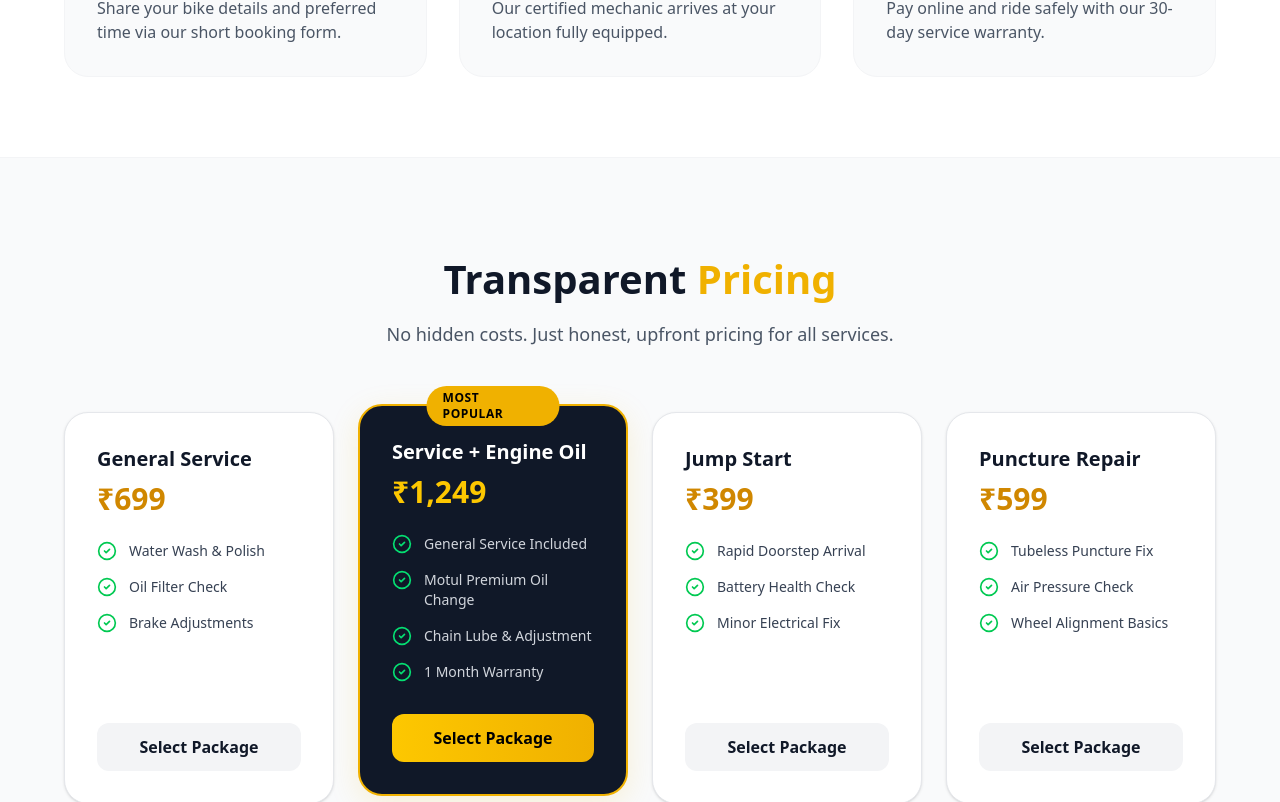
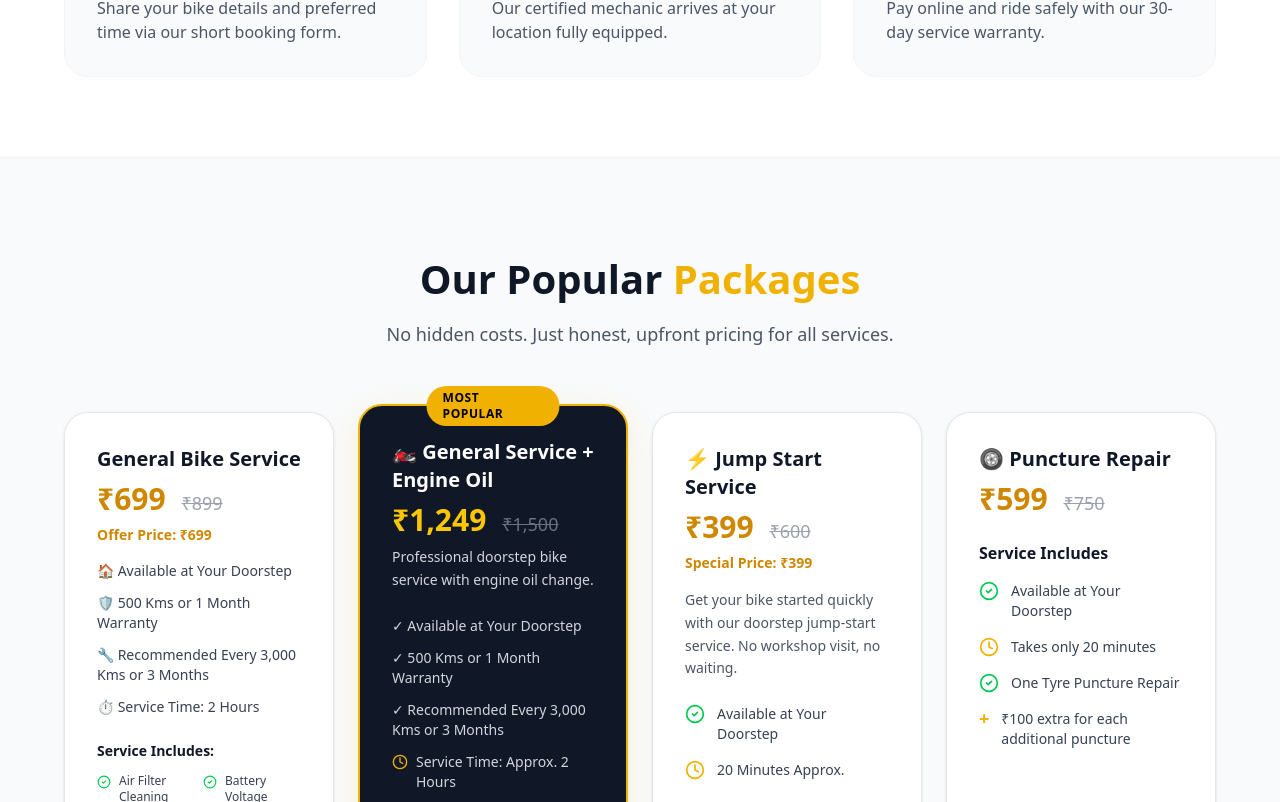
Before and after one commit to bikeservice134-wq/Yes-bike-repair-, a React (Vite) app: page / in a window 1280 px wide. Shown: the part 1998-2800 px from the top of the page. Built offline with nearby package versions, Linux system fonts and the light colour scheme.

Commit message:
feat: improve SEO metadata and update app state
Refine title and meta tags for better search visibility, update project metadata, and add "booking-success" view to application state to support post-booking flows.

```diff
--- a/metadata.json
+++ b/metadata.json
@@ -1,6 +1,6 @@
 {
-  "name": "Yes bike service",
-  "description": "Professional doorstep bike repair and service landing page.",
+  "name": "Yes Bike Service",
+  "description": "Book expert doorstep bike service, repair, jump start, and engine oil change. Get a certified mechanic at your home in 20 minutes.",
   "requestFramePermissions": [],
   "majorCapabilities": [
     "MAJOR_CAPABILITY_SERVER_SIDE_GEMINI_API"
--- a/src/App.tsx
+++ b/src/App.tsx
@@ -1,7 +1,7 @@
 import React, { useState, useEffect } from 'react';
 import {
   Wrench, Clock, Shield, Star, CheckCircle2, ChevronDown, ChevronUp, MapPin,
-  Phone, User, Smartphone, Settings, Bike, X, ArrowRight, Instagram, Facebook, Twitter, Sun, Moon, Map
+  Phone, User, Smartphone, Settings, Bike, X, ArrowRight, Instagram, Facebook, Twitter, Sun, Moon, Map, MessageCircle
 } from 'lucide-react';
 import logoUrl from './assets/images/premium_bike_logo_1788163395781.jpg';
 import coverageMapUrl from './assets/images/coverage_map_illustration_1787573120801.jpg';
@@ -42,7 +42,7 @@ export default function App() {
   const [packageSuccess, setPackageSuccess] = useState(false);
   const [heroVehicle, setHeroVehicle] = useState("Bike");
   const [activeFaq, setActiveFaq] = useState<number | null>(null);
-  const [currentView, setCurrentView] = useState<"home" | "privacy" | "terms">("home");
+  const [currentView, setCurrentView] = useState<"home" | "privacy" | "terms" | "booking-success">("home");
   const [isDark, setIsDark] = useState(() => {
     if (typeof window !== 'undefined') {
       const saved = localStorage.getItem('theme');
@@ -156,7 +156,8 @@ export default function App() {
                     const whatsappNumber = "917090400617";
                     const whatsappUrl = `https://wa.me/${whatsappNumber}?text=${encodeURIComponent(message)}`;
                     window.open(whatsappUrl, '_blank');
-                    setHeroSuccess(true);
+                    setCurrentView('booking-success');
+                    window.scrollTo(0, 0);
                   }}>
                     <div className="grid grid-cols-2 gap-2 mb-5">
                       <button type="button" onClick={() => setHeroVehicle('Bike')} className={`py-2.5 px-3 rounded-xl font-bold flex items-center justify-center gap-2 transition-all ${heroVehicle === 'Bike' ? 'bg-yellow-500 text-black shadow-[0_4px_12px_rgba(234,179,8,0.3)]' : 'bg-gray-50 dark:bg-[#101010] text-gray-600 dark:text-[#bdbdbd] border border-gray-200 dark:border-[#333] hover:border-yellow-500/50'}`}>🏍️ Bike</button>
@@ -326,7 +327,7 @@ export default function App() {
               <div className="max-w-6xl mx-auto">
                 <div className="text-center mb-16">
                   <h2 className="text-[36px] md:text-[40px] font-bold mb-4 leading-tight text-gray-900 dark:text-white">
-                    Transparent <span className="text-yellow-500 dark:text-yellow-400">Pricing</span>
+                    Our Popular <span className="text-yellow-500 dark:text-yellow-400">Packages</span>
                   </h2>
                   <p className="text-gray-600 dark:text-[#bdbdbd] max-w-2xl mx-auto text-lg">No hidden costs. Just honest, upfront pricing for all services.</p>
                 </div>
@@ -334,52 +335,92 @@ export default function App() {
                 <div className="grid grid-cols-1 md:grid-cols-2 lg:grid-cols-4 gap-6">
                   {/* Pkg 1 */}
                   <div className="bg-white dark:bg-[#1a1a1a] rounded-[24px] border border-gray-200 dark:border-[#333] p-8 flex flex-col shadow-sm hover:shadow-xl transition-all duration-300 relative group">
-                    <h3 className="text-xl font-bold text-gray-900 dark:text-white mb-2">General Service</h3>
-                    <div className="text-3xl font-black text-yellow-600 dark:text-yellow-500 mb-6">₹699</div>
-                    <ul className="space-y-4 mb-8 flex-1">
-                      <li className="flex items-start gap-3 text-sm text-gray-700 dark:text-gray-300 font-medium"><CheckCircle2 className="w-5 h-5 text-green-500 shrink-0" /> Water Wash & Polish</li>
-                      <li className="flex items-start gap-3 text-sm text-gray-700 dark:text-gray-300 font-medium"><CheckCircle2 className="w-5 h-5 text-green-500 shrink-0" /> Oil Filter Check</li>
-                      <li className="flex items-start gap-3 text-sm text-gray-700 dark:text-gray-300 font-medium"><CheckCircle2 className="w-5 h-5 text-green-500 shrink-0" /> Brake Adjustments</li>
+                    <h3 className="text-xl font-bold text-gray-900 dark:text-white mb-2">General Bike Service</h3>
+                    <div className="text-3xl font-black text-yellow-600 dark:text-yellow-500 mb-2">₹699 <span className="text-lg text-gray-400 line-through font-medium ml-2">₹899</span></div>
+                    <p className="text-sm font-bold text-yellow-600 dark:text-yellow-500 mb-4">Offer Price: ₹699</p>
+
+                    <ul className="space-y-3 mb-6">
+                      <li className="flex items-start gap-2 text-sm text-gray-700 dark:text-gray-300 font-medium">🏠 Available at Your Doorstep</li>
+                      <li className="flex items-start gap-2 text-sm text-gray-700 dark:text-gray-300 font-medium">🛡️ 500 Kms or 1 Month Warranty</li>
+                      <li className="flex items-start gap-2 text-sm text-gray-700 dark:text-gray-300 font-medium">🔧 Recommended Every 3,000 Kms or 3 Months</li>
+                      <li className="flex items-start gap-2 text-sm text-gray-700 dark:text-gray-300 font-medium">⏱️ Service Time: 2 Hours</li>
                     </ul>
-                    <button onClick={() => { setSelectedPackage({name: 'General Service', price: '₹699'}); setIsPackageModalOpen(true); }} className="w-full bg-gray-100 dark:bg-[#2a2a2a] hover:bg-yellow-500 dark:hover:bg-yellow-500 text-gray-900 dark:text-white hover:text-black px-4 py-3 rounded-xl font-bold transition-colors">Select Package</button>
+
+                    <p className="font-bold text-gray-900 dark:text-white mb-3 text-sm">Service Includes:</p>
+                    <ul className="mb-8 flex-1 grid grid-cols-1 sm:grid-cols-2 lg:grid-cols-1 xl:grid-cols-2 gap-2">
+                      <li className="flex items-start gap-2 text-xs text-gray-700 dark:text-gray-300"><CheckCircle2 className="w-3.5 h-3.5 text-green-500 shrink-0 mt-0.5" /> Air Filter Cleaning</li>
+                      <li className="flex items-start gap-2 text-xs text-gray-700 dark:text-gray-300"><CheckCircle2 className="w-3.5 h-3.5 text-green-500 shrink-0 mt-0.5" /> Battery Voltage Check</li>
+                      <li className="flex items-start gap-2 text-xs text-gray-700 dark:text-gray-300"><CheckCircle2 className="w-3.5 h-3.5 text-green-500 shrink-0 mt-0.5" /> Brake Service</li>
+                      <li className="flex items-start gap-2 text-xs text-gray-700 dark:text-gray-300"><CheckCircle2 className="w-3.5 h-3.5 text-green-500 shrink-0 mt-0.5" /> Cables & Levers Adj.</li>
+                      <li className="flex items-start gap-2 text-xs text-gray-700 dark:text-gray-300"><CheckCircle2 className="w-3.5 h-3.5 text-green-500 shrink-0 mt-0.5" /> Chain Tension Check</li>
+                      <li className="flex items-start gap-2 text-xs text-gray-700 dark:text-gray-300"><CheckCircle2 className="w-3.5 h-3.5 text-green-500 shrink-0 mt-0.5" /> Clutch Greasing</li>
+                      <li className="flex items-start gap-2 text-xs text-gray-700 dark:text-gray-300"><CheckCircle2 className="w-3.5 h-3.5 text-green-500 shrink-0 mt-0.5" /> Dry Wash</li>
+                      <li className="flex items-start gap-2 text-xs text-gray-700 dark:text-gray-300"><CheckCircle2 className="w-3.5 h-3.5 text-green-500 shrink-0 mt-0.5" /> Electrical Check-up</li>
+                      <li className="flex items-start gap-2 text-xs text-gray-700 dark:text-gray-300"><CheckCircle2 className="w-3.5 h-3.5 text-green-500 shrink-0 mt-0.5" /> Engine Oil Check</li>
+                      <li className="flex items-start gap-2 text-xs text-gray-700 dark:text-gray-300"><CheckCircle2 className="w-3.5 h-3.5 text-green-500 shrink-0 mt-0.5" /> Greasing & Lube</li>
+                      <li className="flex items-start gap-2 text-xs text-gray-700 dark:text-gray-300"><CheckCircle2 className="w-3.5 h-3.5 text-green-500 shrink-0 mt-0.5" /> Oil Leakage Check</li>
+                      <li className="flex items-start gap-2 text-xs text-gray-700 dark:text-gray-300"><CheckCircle2 className="w-3.5 h-3.5 text-green-500 shrink-0 mt-0.5" /> Spark Plug Cleaning</li>
+                    </ul>
+                    <button onClick={() => { setSelectedPackage({name: 'General Bike Service', price: '₹699'}); setIsPackageModalOpen(true); }} className="w-full bg-gray-100 dark:bg-[#2a2a2a] hover:bg-yellow-500 dark:hover:bg-yellow-500 text-gray-900 dark:text-white hover:text-black px-4 py-3 rounded-xl font-bold transition-colors mt-auto">Select Package</button>
                   </div>
 
                   {/* Pkg 2 */}
                   <div className="bg-gray-900 dark:bg-[#161616] rounded-[24px] border-2 border-yellow-500 p-8 flex flex-col shadow-[0_8px_30px_rgba(234,179,8,0.15)] relative transform md:-translate-y-2">
                     <div className="absolute top-0 left-1/2 -translate-x-1/2 -translate-y-1/2 bg-yellow-500 text-black px-4 py-1 rounded-full text-xs font-bold uppercase tracking-wider">Most Popular</div>
-                    <h3 className="text-xl font-bold text-white mb-2">Service + Engine Oil</h3>
-                    <div className="text-3xl font-black text-yellow-400 mb-6">₹1,249</div>
-                    <ul className="space-y-4 mb-8 flex-1">
-                      <li className="flex items-start gap-3 text-sm text-gray-300 font-medium"><CheckCircle2 className="w-5 h-5 text-green-400 shrink-0" /> General Service Included</li>
-                      <li className="flex items-start gap-3 text-sm text-gray-300 font-medium"><CheckCircle2 className="w-5 h-5 text-green-400 shrink-0" /> Motul Premium Oil Change</li>
-                      <li className="flex items-start gap-3 text-sm text-gray-300 font-medium"><CheckCircle2 className="w-5 h-5 text-green-400 shrink-0" /> Chain Lube & Adjustment</li>
-                      <li className="flex items-start gap-3 text-sm text-gray-300 font-medium"><CheckCircle2 className="w-5 h-5 text-green-400 shrink-0" /> 1 Month Warranty</li>
+                    <h3 className="text-xl font-bold text-white mb-2 flex items-center gap-2">🏍️ General Service + Engine Oil</h3>
+                    <div className="text-3xl font-black text-yellow-400 mb-2">₹1,249 <span className="text-lg text-gray-500 line-through font-medium ml-2">₹1,500</span></div>
+                    <p className="text-sm font-medium text-gray-300 mb-6 leading-relaxed">Professional doorstep bike service with engine oil change.</p>
+
+                    <ul className="space-y-3 mb-6">
+                      <li className="flex items-start gap-2 text-sm text-gray-300 font-medium">✓ Available at Your Doorstep</li>
+                      <li className="flex items-start gap-2 text-sm text-gray-300 font-medium">✓ 500 Kms or 1 Month Warranty</li>
+                      <li className="flex items-start gap-2 text-sm text-gray-300 font-medium">✓ Recommended Every 3,000 Kms or 3 Months</li>
+                      <li className="flex items-start gap-2 text-sm text-gray-300 font-medium"><Clock className="w-4 h-4 text-yellow-500 shrink-0 mt-0.5" /> Service Time: Approx. 2 Hours</li>
                     </ul>
-                    <button onClick={() => { setSelectedPackage({name: 'Service + Engine Oil', price: '₹1,249'}); setIsPackageModalOpen(true); }} className="w-full bg-gradient-to-r from-yellow-400 to-yellow-500 hover:from-yellow-300 hover:to-yellow-400 text-black px-4 py-3 rounded-xl font-bold transition-all hover:scale-[1.02]">Select Package</button>
+
+                    <p className="font-bold text-white mb-3 text-sm">Service Includes:</p>
+                    <ul className="mb-8 flex-1 grid grid-cols-1 sm:grid-cols-2 lg:grid-cols-1 xl:grid-cols-2 gap-2">
+                      <li className="flex items-start gap-2 text-xs text-gray-300"><CheckCircle2 className="w-3.5 h-3.5 text-green-400 shrink-0 mt-0.5" /> Air Filter Cleaning</li>
+                      <li className="flex items-start gap-2 text-xs text-gray-300"><CheckCircle2 className="w-3.5 h-3.5 text-green-400 shrink-0 mt-0.5" /> Battery Voltage Check</li>
+                      <li className="flex items-start gap-2 text-xs text-gray-300"><CheckCircle2 className="w-3.5 h-3.5 text-green-400 shrink-0 mt-0.5" /> Brake Service</li>
+                      <li className="flex items-start gap-2 text-xs text-gray-300"><CheckCircle2 className="w-3.5 h-3.5 text-green-400 shrink-0 mt-0.5" /> Cables & Levers Adj.</li>
+                      <li className="flex items-start gap-2 text-xs text-gray-300"><CheckCircle2 className="w-3.5 h-3.5 text-green-400 shrink-0 mt-0.5" /> Chain Tension Check</li>
+                      <li className="flex items-start gap-2 text-xs text-gray-300"><CheckCircle2 className="w-3.5 h-3.5 text-green-400 shrink-0 mt-0.5" /> Clutch Greasing</li>
+                      <li className="flex items-start gap-2 text-xs text-gray-300"><CheckCircle2 className="w-3.5 h-3.5 text-green-400 shrink-0 mt-0.5" /> Dry Wash</li>
+                      <li className="flex items-start gap-2 text-xs text-gray-300"><CheckCircle2 className="w-3.5 h-3.5 text-green-400 shrink-0 mt-0.5" /> Electrical Check-up</li>
+                      <li className="flex items-start gap-2 text-xs text-gray-300"><CheckCircle2 className="w-3.5 h-3.5 text-green-400 shrink-0 mt-0.5" /> Engine Oil Change</li>
+                      <li className="flex items-start gap-2 text-xs text-gray-300"><CheckCircle2 className="w-3.5 h-3.5 text-green-400 shrink-0 mt-0.5" /> Greasing & Lube</li>
+                      <li className="flex items-start gap-2 text-xs text-gray-300"><CheckCircle2 className="w-3.5 h-3.5 text-green-400 shrink-0 mt-0.5" /> Oil Leakage Check</li>
+                      <li className="flex items-start gap-2 text-xs text-gray-300"><CheckCircle2 className="w-3.5 h-3.5 text-green-400 shrink-0 mt-0.5" /> Spark Plug Cleaning</li>
+                    </ul>
+                    <button onClick={() => { setSelectedPackage({name: 'General Service + Engine Oil', price: '₹1,249'}); setIsPackageModalOpen(true); }} className="w-full bg-gradient-to-r from-yellow-400 to-yellow-500 hover:from-yellow-300 hover:to-yellow-400 text-black px-4 py-3 rounded-xl font-bold transition-all hover:scale-[1.02] mt-auto">Book Now →</button>
                   </div>
 
                   {/* Pkg 3 */}
                   <div className="bg-white dark:bg-[#1a1a1a] rounded-[24px] border border-gray-200 dark:border-[#333] p-8 flex flex-col shadow-sm hover:shadow-xl transition-all duration-300 relative group">
-                    <h3 className="text-xl font-bold text-gray-900 dark:text-white mb-2">Jump Start</h3>
-                    <div className="text-3xl font-black text-yellow-600 dark:text-yellow-500 mb-6">₹399</div>
+                    <h3 className="text-xl font-bold text-gray-900 dark:text-white mb-2 flex items-center gap-2">⚡ Jump Start Service</h3>
+                    <div className="text-3xl font-black text-yellow-600 dark:text-yellow-500 mb-2">₹399 <span className="text-lg text-gray-400 line-through font-medium ml-2">₹600</span></div>
+                    <p className="text-sm font-bold text-yellow-600 dark:text-yellow-500 mb-4">Special Price: ₹399</p>
+                    <p className="text-sm text-gray-600 dark:text-gray-400 font-medium mb-6 leading-relaxed">Get your bike started quickly with our doorstep jump-start service. No workshop visit, no waiting.</p>
                     <ul className="space-y-4 mb-8 flex-1">
-                      <li className="flex items-start gap-3 text-sm text-gray-700 dark:text-gray-300 font-medium"><CheckCircle2 className="w-5 h-5 text-green-500 shrink-0" /> Rapid Doorstep Arrival</li>
-                      <li className="flex items-start gap-3 text-sm text-gray-700 dark:text-gray-300 font-medium"><CheckCircle2 className="w-5 h-5 text-green-500 shrink-0" /> Battery Health Check</li>
-                      <li className="flex items-start gap-3 text-sm text-gray-700 dark:text-gray-300 font-medium"><CheckCircle2 className="w-5 h-5 text-green-500 shrink-0" /> Minor Electrical Fix</li>
+                      <li className="flex items-start gap-3 text-sm text-gray-700 dark:text-gray-300 font-medium"><CheckCircle2 className="w-5 h-5 text-green-500 shrink-0" /> Available at Your Doorstep</li>
+                      <li className="flex items-start gap-3 text-sm text-gray-700 dark:text-gray-300 font-medium"><Clock className="w-5 h-5 text-yellow-500 shrink-0" /> 20 Minutes Approx.</li>
                     </ul>
-                    <button onClick={() => { setSelectedPackage({name: 'Jump Start', price: '₹399'}); setIsPackageModalOpen(true); }} className="w-full bg-gray-100 dark:bg-[#2a2a2a] hover:bg-yellow-500 dark:hover:bg-yellow-500 text-gray-900 dark:text-white hover:text-black px-4 py-3 rounded-xl font-bold transition-colors">Select Package</button>
+                    <button onClick={() => { setSelectedPackage({name: 'Jump Start Service', price: '₹399'}); setIsPackageModalOpen(true); }} className="w-full bg-gray-100 dark:bg-[#2a2a2a] hover:bg-yellow-500 dark:hover:bg-yellow-500 text-gray-900 dark:text-white hover:text-black px-4 py-3 rounded-xl font-bold transition-colors">Book Jump Start</button>
                   </div>
 
                   {/* Pkg 4 */}
                   <div className="bg-white dark:bg-[#1a1a1a] rounded-[24px] border border-gray-200 dark:border-[#333] p-8 flex flex-col shadow-sm hover:shadow-xl transition-all duration-300 relative group">
-                    <h3 className="text-xl font-bold text-gray-900 dark:text-white mb-2">Puncture Repair</h3>
-                    <div className="text-3xl font-black text-yellow-600 dark:text-yellow-500 mb-6">₹599</div>
+                    <h3 className="text-xl font-bold text-gray-900 dark:text-white mb-2 flex items-center gap-2">🛞 Puncture Repair</h3>
+                    <div className="text-3xl font-black text-yellow-600 dark:text-yellow-500 mb-6">₹599 <span className="text-lg text-gray-400 line-through font-medium ml-2">₹750</span></div>
+                    <p className="font-bold text-gray-900 dark:text-white mb-4">Service Includes</p>
                     <ul className="space-y-4 mb-8 flex-1">
-                      <li className="flex items-start gap-3 text-sm text-gray-700 dark:text-gray-300 font-medium"><CheckCircle2 className="w-5 h-5 text-green-500 shrink-0" /> Tubeless Puncture Fix</li>
-                      <li className="flex items-start gap-3 text-sm text-gray-700 dark:text-gray-300 font-medium"><CheckCircle2 className="w-5 h-5 text-green-500 shrink-0" /> Air Pressure Check</li>
-                      <li className="flex items-start gap-3 text-sm text-gray-700 dark:text-gray-300 font-medium"><CheckCircle2 className="w-5 h-5 text-green-500 shrink-0" /> Wheel Alignment Basics</li>
+                      <li className="flex items-start gap-3 text-sm text-gray-700 dark:text-gray-300 font-medium"><CheckCircle2 className="w-5 h-5 text-green-500 shrink-0" /> Available at Your Doorstep</li>
+                      <li className="flex items-start gap-3 text-sm text-gray-700 dark:text-gray-300 font-medium"><Clock className="w-5 h-5 text-yellow-500 shrink-0" /> Takes only 20 minutes</li>
+                      <li className="flex items-start gap-3 text-sm text-gray-700 dark:text-gray-300 font-medium"><CheckCircle2 className="w-5 h-5 text-green-500 shrink-0" /> One Tyre Puncture Repair</li>
+                      <li className="flex items-start gap-3 text-sm text-gray-700 dark:text-gray-300 font-medium"><span className="text-yellow-500 font-black text-lg leading-none shrink-0 mt-0">+</span> ₹100 extra for each additional puncture</li>
                     </ul>
-                    <button onClick={() => { setSelectedPackage({name: 'Puncture Repair', price: '₹599'}); setIsPackageModalOpen(true); }} className="w-full bg-gray-100 dark:bg-[#2a2a2a] hover:bg-yellow-500 dark:hover:bg-yellow-500 text-gray-900 dark:text-white hover:text-black px-4 py-3 rounded-xl font-bold transition-colors">Select Package</button>
+                    <button onClick={() => { setSelectedPackage({name: 'Puncture Repair', price: '₹599'}); setIsPackageModalOpen(true); }} className="w-full bg-gray-100 dark:bg-[#2a2a2a] hover:bg-yellow-500 dark:hover:bg-yellow-500 text-gray-900 dark:text-white hover:text-black px-4 py-3 rounded-xl font-bold transition-colors flex items-center justify-center gap-2">🚀 Checkout</button>
                   </div>
                 </div>
               </div>
@@ -486,6 +527,36 @@ export default function App() {
               </div>
             </FadeIn>
           </section>
+        </main>
+      ) : currentView === "booking-success" ? (
+        <main className="pt-32 pb-32 px-5 min-h-[80vh] flex items-center justify-center bg-gray-50 dark:bg-[#0a0a0a]">
+          <FadeIn>
+            <div className="max-w-xl w-full bg-white dark:bg-[#161616] rounded-[32px] p-10 md:p-14 text-center border border-gray-100 dark:border-[#2a2a2a] shadow-2xl">
+              <div className="w-24 h-24 bg-green-100 dark:bg-green-900/30 rounded-full flex items-center justify-center mx-auto mb-8 shadow-inner">
+                <CheckCircle2 className="w-12 h-12 text-green-500" />
+              </div>
+              <h1 className="text-[32px] md:text-[40px] font-black text-gray-900 dark:text-white mb-4 leading-tight">Booking Successful!</h1>
+              <p className="text-gray-600 dark:text-gray-400 text-lg mb-10 leading-relaxed">
+                Thank you for choosing Yes Bike Service. Your request has been received. Our mechanic will contact you shortly to confirm your appointment.
+              </p>
+              <div className="flex flex-col sm:flex-row gap-4 justify-center items-center">
+                <a
+                  href="https://wa.me/917090400617"
+                  target="_blank"
+                  rel="noopener noreferrer"
+                  className="w-full sm:w-auto inline-flex items-center justify-center gap-2 bg-[#25D366] hover:bg-[#1da851] text-white px-8 py-4 rounded-xl font-bold text-[18px] transition-all hover:-translate-y-1 shadow-xl hover:shadow-2xl"
+                >
+                  <MessageCircle className="w-5 h-5" /> Contact on WhatsApp
+                </a>
+                <button
+                  onClick={() => { setCurrentView('home'); window.scrollTo(0,0); }}
+                  className="w-full sm:w-auto inline-flex items-center justify-center bg-gray-100 hover:bg-gray-200 dark:bg-[#2a2a2a] dark:hover:bg-[#333] text-gray-900 dark:text-white px-8 py-4 rounded-xl font-bold text-[18px] transition-all hover:-translate-y-1 shadow-md"
+                >
+                  Return to Home
+                </button>
+              </div>
+            </div>
+          </FadeIn>
         </main>
       ) : currentView === "privacy" ? (
         <main className="pt-32 pb-20 px-5 min-h-screen">
@@ -607,8 +678,9 @@ export default function App() {
               const whatsappNumber = "917090400617";
               const whatsappUrl = `https://wa.me/${whatsappNumber}?text=${encodeURIComponent(message)}`;
               window.open(whatsappUrl, '_blank');
-              setPackageSuccess(true);
-              setTimeout(() => {setPackageSuccess(false); setIsPackageModalOpen(false);}, 3000);
+              setIsPackageModalOpen(false);
+              setCurrentView('booking-success');
+              window.scrollTo(0, 0);
             }} className="p-5 space-y-4 max-h-[70vh] overflow-y-auto">
 
               <div className="flex bg-gray-100 dark:bg-[#0b0b0b] p-1.5 rounded-xl border border-gray-200 dark:border-[#303030]">
```
Also changed, not shown: index.html (+7 -4 lines).
